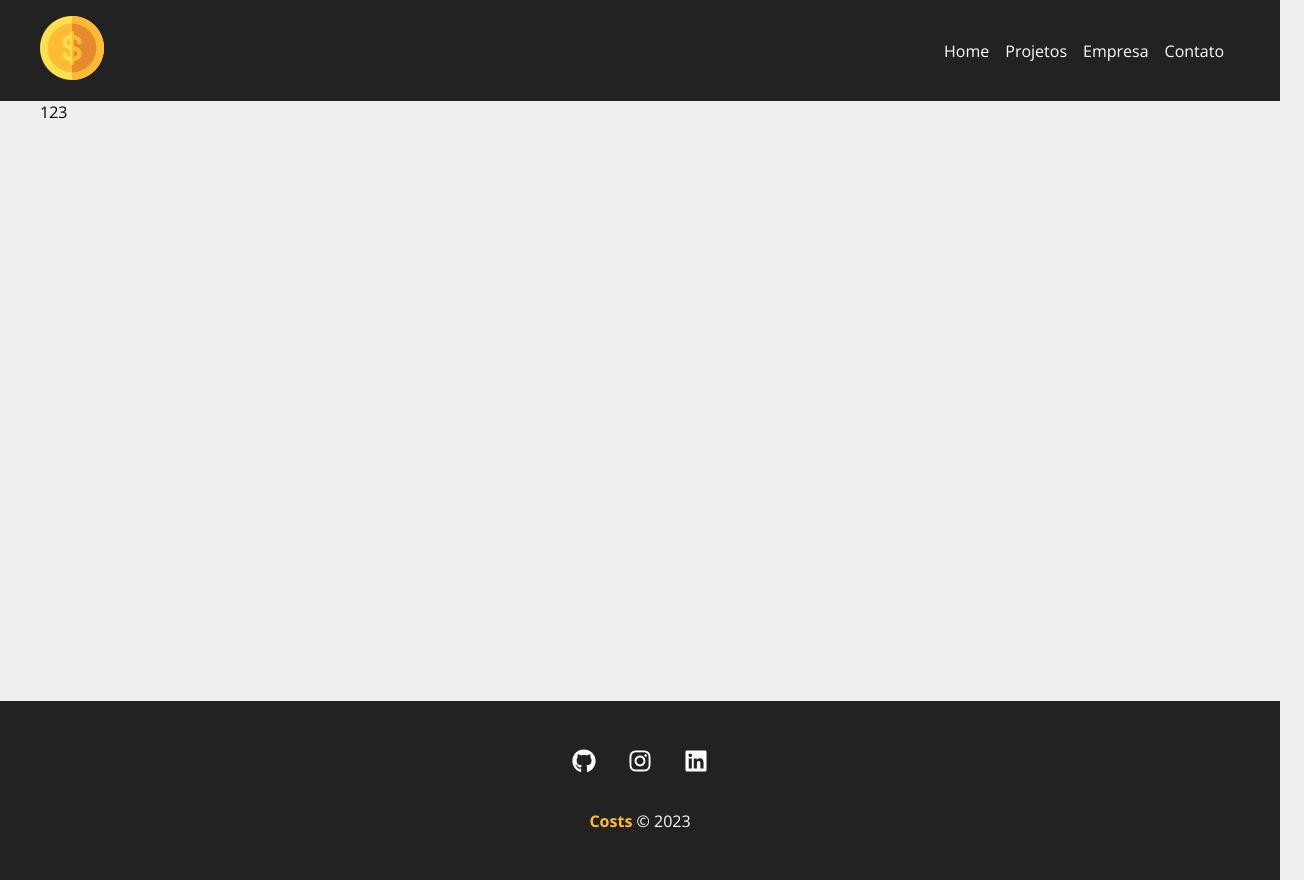
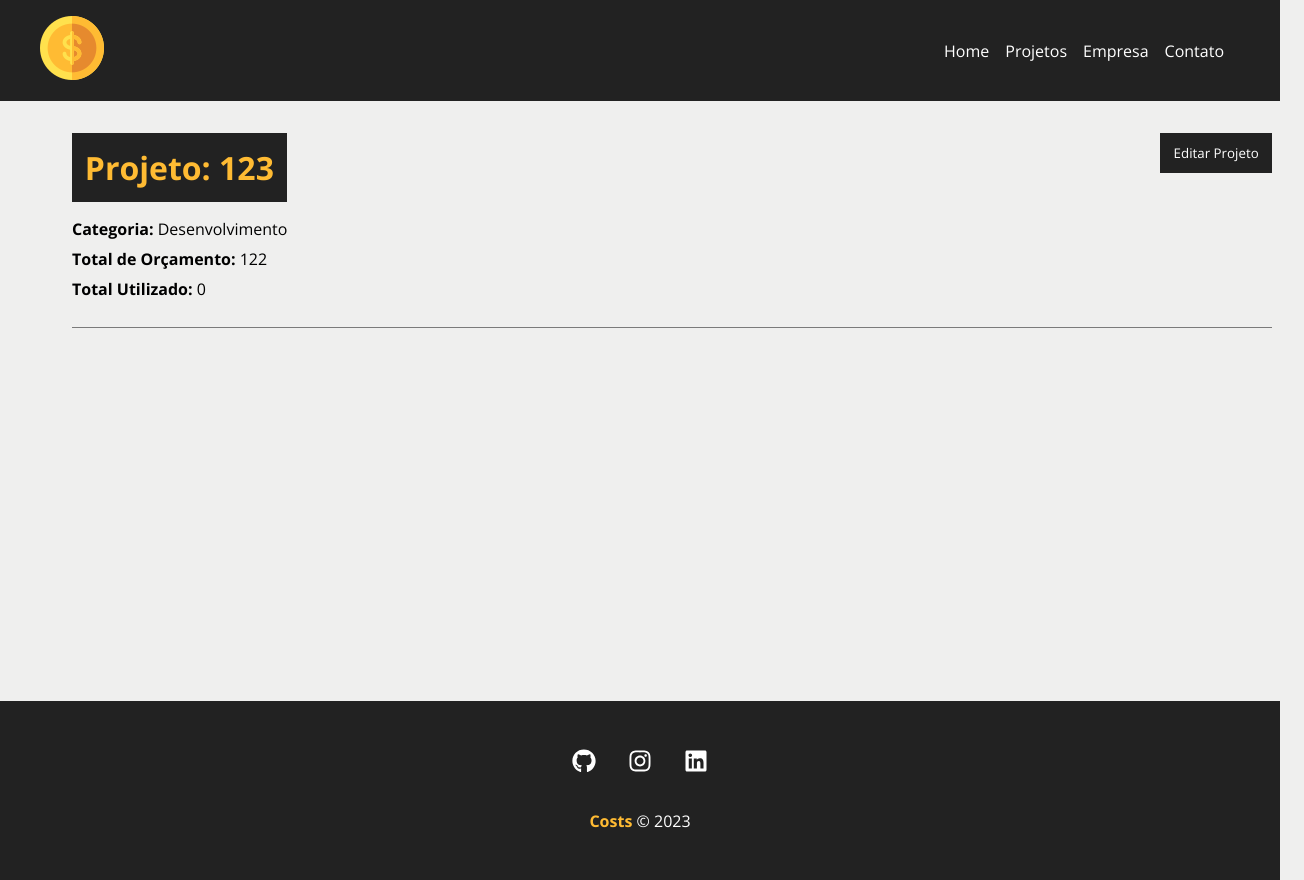
Before and after one commit to Pedroanjoss/Projeto-Costs, a React (Create React App) app in the folder costs/: page /project/1 in a window 1280 px wide. Shown: the whole page, 1304 px wide, since content can reach past the window. Built offline with nearby package versions, Linux system fonts and the light colour scheme; data requests are answered from the project's data file.

Commit message:
detalhes do projeto

```diff
--- a/costs/src/components/pages/Project.js
+++ b/costs/src/components/pages/Project.js
@@ -2,13 +2,18 @@
 
 import { useParams } from "react-router-dom"
 import { useState, useEffect } from "react"
+import Loading from "../layout/Loading"
+import Container from "../layout/Container"
+
 
 function Project() {
     const {id} = useParams()
 
     const [project, setProject] = useState([])
+    const[showProjectForm, setShowProjectForm] = useState(false)
 
     useEffect(() => {
+       setTimeout(()=> {
         fetch(`http://localhost:5000/projects/${id}`, {
             method: 'GET',
             headers: {
@@ -20,11 +25,46 @@
              setProject(data)
          })
          .catch(err => console.log(err))
+       }, 300)
     }, [id])
+
+    function toggleProjectForm(){
+        setShowProjectForm(!showProjectForm)
+    }
 
 
     return(
-        <p>{project.name}</p>
+        <>
+        {project.name ?
+        (<div className={styles.project_details}>
+            <Container customClass='column'>
+                <div className={styles.details_container}>
+                    <h1>Projeto: {project.name}</h1>
+                    <button className={styles.btn} onClick={toggleProjectForm}>
+                        {!showProjectForm ? 'Editar Projeto' : 'Fechar'}
+                    </button>
+                    {!showProjectForm ? (
+                        <div className={styles.project_info}>
+                            <p>
+                                <span>Categoria:</span> {project.category.name}
+                            </p>
+                            <p>
+                                <span>Total de Orçamento:</span> {project.budget}
+                            </p>
+                            <p>
+                                <span>Total Utilizado:</span> {project.cost}
+                            </p>
+                        </div>
+                    ) : (
+                        <div className={styles.project_info}>
+                          <p>Detalhes do Projeto</p>
+                        </div>
+                    )}
+                </div>
+            </Container>
+        </div>)
+        : ( <Loading />)}
+        </>
     )
 }
 
--- a/costs/src/components/pages/Project.module.css
+++ b/costs/src/components/pages/Project.module.css
@@ -0,0 +1,48 @@
+.project_details{
+    padding: 2em;
+}
+
+.project_details h1,
+.project_details h2,
+.project_details p {
+    margin-bottom: 0.5em;
+}
+
+.project_details h1{
+    background-color: #222;
+    color: #ffbb33;
+    padding: 0.4em;
+}
+
+.project_details span{
+    font-weight: bold;
+}
+
+.details_container,
+.service_form_container{
+    border-bottom: 1.2em;
+    border-bottom: 1px solid #7a7a7a;
+    padding-bottom: 1.2em ;
+    display: flex;
+    justify-content: space-between;
+    flex-wrap: wrap;
+}
+
+.btn {
+    background-color: #222;
+    color: #fff;
+    padding: 0.5em 1em;
+    text-decoration: none;
+    transition: 0.5em;
+    cursor: pointer;
+    max-height: 40px;
+    border: none;
+}
+
+.btn:hover {
+    color: #ffbb33;
+}
+
+.project_info{
+    width: 100%;
+}
```
Lines whose indentation alone changed are shown as unchanged.
